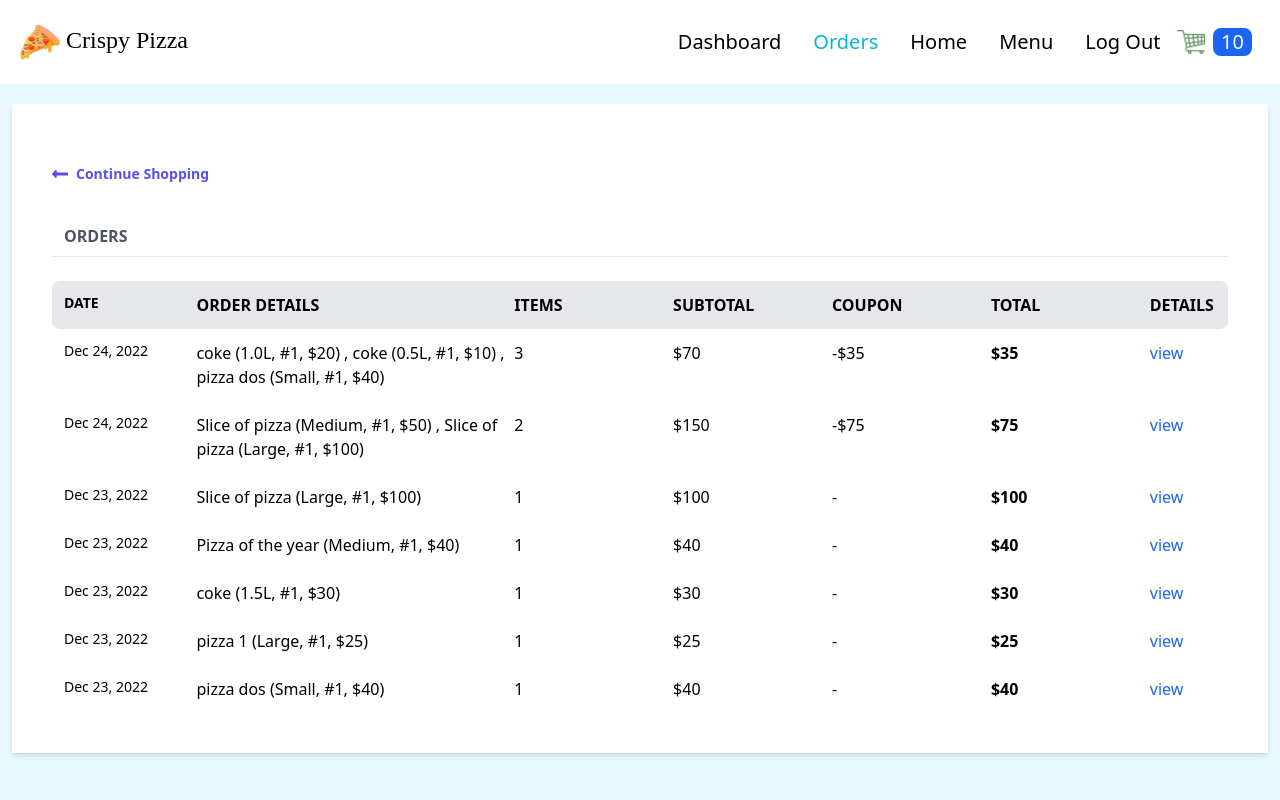
After one commit to notarious2/Django-Pizza-Delivery, a Django app: page /orders/ in a window 1280 px wide. The commit adds this page. Run offline with Django 4.2, Linux system fonts and the light colour scheme; a user stored in the database is signed in; data comes from the database, SQL or seed files in the repository; both versions use the stored data as it was after the commit.

Commit message:
added orders tracking for registered user, and active nav items highlighting

```diff
--- a/order/views.py
+++ b/order/views.py
@@ -220,6 +220,7 @@ def coupon_remove(request):
     return redirect('order:checkout')
 
 
+@require_POST
 def checkout(request):
     # pass stripe publishable key for checkout session
     stripe_publishable_key = settings.STRIPE_PUBLISHABLE_KEY
--- a/store/static/store/js/helpers.js
+++ b/store/static/store/js/helpers.js
@@ -23,7 +23,6 @@ function uuidv4() {
 }
 
 
-
 // gets device from the cookies
 let device = getCookie('device')
 // generates device id if there is none and adds it to cookies
--- a/store/static/store/src/styles.css
+++ b/store/static/store/src/styles.css
@@ -1216,12 +1196,8 @@ input:checked + .toggle-bg {
   margin-left: 0.5rem;
 }
 
-.ml-5 {
-  margin-left: 1.25rem;
-}
-
-.ml-6 {
-  margin-left: 1.5rem;
+.ml-3 {
+  margin-left: 0.75rem;
 }
 
 .block {
@@ -1348,44 +1316,76 @@ input:checked + .toggle-bg {
   width: 3.5rem;
 }
 
-.w-2 {
-  width: 0.5rem;
+.w-4\/5 {
+  width: 80%;
 }
 
 .w-1\/6 {
   width: 16.666667%;
 }
 
+.w-1\.5 {
+  width: 0.375rem;
+}
+
 .w-1 {
   width: 0.25rem;
 }
 
-.w-5 {
-  width: 1.25rem;
-}
-
 .w-6 {
   width: 1.5rem;
 }
 
-.w-7 {
-  width: 1.75rem;
-}
-
-.w-8 {
-  width: 2rem;
+.w-40 {
+  width: 10rem;
+}
+
+.w-1\/12 {
+  width: 8.333333%;
 }
 
 .flex-1 {
   flex: 1 1 0%;
 }
 
+.flex-initial {
+  flex: 0 1 auto;
+}
+
 .flex-shrink {
   flex-shrink: 1;
 }
 
 .flex-grow {
   flex-grow: 1;
+}
+
+.grow-0 {
+  flex-grow: 0;
+}
+
+.basis-1 {
+  flex-basis: 0.25rem;
+}
+
+.basis-3 {
+  flex-basis: 0.75rem;
+}
+
+.basis-2 {
+  flex-basis: 0.5rem;
+}
+
+.basis-6 {
+  flex-basis: 1.5rem;
+}
+
+.basis-5 {
+  flex-basis: 1.25rem;
+}
+
+.basis-7 {
+  flex-basis: 1.75rem;
 }
 
 .-translate-x-full {
@@ -1871,6 +1910,16 @@ input:checked + .toggle-bg {
 .text-red-600 {
   --tw-text-opacity: 1;
   color: rgb(224 36 36 / var(--tw-text-opacity));
+}
+
+.text-blue-400 {
+  --tw-text-opacity: 1;
+  color: rgb(118 169 250 / var(--tw-text-opacity));
+}
+
+.text-cyan-500 {
+  --tw-text-opacity: 1;
+  color: rgb(6 182 212 / var(--tw-text-opacity));
 }
 
 .opacity-0 {
--- a/store/templates/store/base.html
+++ b/store/templates/store/base.html
@@ -34,30 +34,41 @@
           </span>
         </a>
       </div>
-      <h2>{{user.is_superuser}} {{user.username}}</h2>
+      {% with request.resolver_match.url_name as url_name %}
       <ul class="flex ml-auto items-center">
         {% if user.is_superuser %}
-        <li class="text-xl mx-4 hover:text-cyan-500 duration-500">
+        <li
+          class="text-xl mx-4 hover:text-cyan-500 duration-500 {% if url_name == 'dashboard' %} text-cyan-500 {% endif %}"
+        >
           <a href="{% url 'store:dashboard' %}">Dashboard</a>
         </li>
-
+        {% endif %}
+        <!-- Display orders tab if user is authenticated -->
+        {% if user.is_authenticated %}
+        <li
+          class="text-xl mx-4 hover:text-cyan-500 duration-500 {% if url_name == 'my_orders' %} text-cyan-500 {% endif %}"
+        >
+          <a href="{% url 'users:my_orders' %}">Orders</a>
+        </li>
         {% endif %}
 
-        <li class="text-xl mx-4 hover:text-cyan-500 duration-500">
+        <li
+          class="text-xl mx-4 hover:text-cyan-500 duration-500 {% if url_name == 'products' %} text-cyan-500 {% endif %}"
+        >
           <a href="{% url 'store:products' %}">Home</a>
         </li>
         <li class="text-xl mx-4 hover:text-cyan-500 duration-500">
           <a href="">Menu</a>
         </li>
-        <li class="text-xl mx-4 hover:text-cyan-500 duration-500">
-          <a href="">Contact</a>
-        </li>
+
         {% if user.is_authenticated %}
         <li class="text-xl mx-4 hover:text-cyan-500 duration-500">
           <a href="{% url 'users:logout' %}">Log Out</a>
         </li>
         {% else %}
-        <li class="text-xl mx-4 hover:text-cyan-500 duration-500">
+        <li
+          class="text-xl mx-4 hover:text-cyan-500 duration-500 {% if url_name == 'login' %} text-cyan-500 {% endif %}"
+        >
           <a href="{% url 'users:login' %}">Log In</a>
         </li>
         {% endif %}
@@ -76,6 +87,7 @@
           </div>
         </li>
       </ul>
+      {% endwith %}
     </nav>
 
     {% block content %} {% endblock %}
--- a/tailwind.config.js
+++ b/tailwind.config.js
@@ -5,6 +5,7 @@ module.exports = {
     "store/templates/store/*.{html,js}",
     "./node_modules/flowbite/**/*.js",
     "order/templates/order/*.{html,js}",
+    "users/templates/users/*.{html,js}",
   ],
   theme: {
     extend: {
--- /dev/null
+++ b/users/templates/users/orders.html
@@ -0,0 +1,60 @@
+{% extends 'store/base.html' %} {% block content %}
+
+    <div class="flex flex-col shadow-md my-5 mx-3">
+      <div class="w-full bg-white px-10 py-10">
+        <a
+          href="{% url 'store:products' %}"
+          class="flex font-semibold text-indigo-600 text-sm my-5 w-1/4"
+        >
+          <svg
+            class="fill-current mr-2 text-indigo-600 w-4"
+            viewBox="0 0 448 512"
+          >
+            <path
+              d="M134.059 296H436c6.627 0 12-5.373 12-12v-56c0-6.627-5.373-12-12-12H134.059v-46.059c0-21.382-25.851-32.09-40.971-16.971L7.029 239.029c-9.373 9.373-9.373 24.569 0 33.941l86.059 86.059c15.119 15.119 40.971 4.411 40.971-16.971V296z"
+            />
+          </svg>
+          Continue Shopping
+        </a>
+        <div class="flex mt-10 mb-2">
+            <h3 class="font-bold ml-3 text-gray-600 text-md uppercase w-2/5">
+              Orders
+            </h3>
+        </div>
+            <hr>
+            <br>
+        <!-- Headings Start -->
+        <div class="flex font-semibold uppercase space-around bg-gray-200 rounded-lg p-3">
+            <div class="text-sm w-1/6">Date</div>
+            <div class="w-2/5">Order details</div>
+            <div class="w-1/5">Items</div>
+            <div class="w-1/5">Subtotal</div>
+            <div class="w-1/5">Coupon</div>
+            <div class="w-1/5">Total</div>
+            <div class="w-1/12">Details</div>
+        </div>
+        <!-- Headings End -->
+
+        {% for order in orders %}
+        <div class="flex space-around hover:bg-gray-100 rounded-lg p-3">
+          <div class="text-sm w-1/6">{{order.date_modified|date:"M d, Y" }}</div>
+          <div class="w-2/5">
+            {{order.display_items}}
+          </div>
+          <div class="w-1/5">{{order.get_cart_items}}</div>
+          <div class="w-1/5">${{order.get_cart_subtotal}}</div>
+          {% if order.coupon %}
+          <div class="w-1/5">-${{order.get_coupon_value}}</div>
+          {% else %}
+          <div class="w-1/5">-</div>
+           {% endif %}
+          <div class="w-1/5 font-semibold">${{order.get_cart_total}}</div>
+          <a class="w-1/12 text-blue-600" href="#">view</a>
+
+        </div>
+        {% endfor %}
+      </div>
+    </div>
+  </div>
+ {% endblock %}
+</div>
--- a/users/urls.py
+++ b/users/urls.py
@@ -8,4 +8,5 @@ urlpatterns = [
     path('register/', views.SignUpView.as_view(), name='register'),
     path('login/', views.MyLoginView.as_view(), name='login'),
     path('logout/', views.logout_view, name='logout'),
+    path('orders/', views.my_orders, name='my_orders'),
 ]
--- a/users/views.py
+++ b/users/views.py
@@ -5,7 +5,9 @@ from django.urls import reverse_lazy, reverse
 from django.http import HttpResponseRedirect
 from django.views.generic.edit import CreateView
 from django.contrib.auth import logout
+from django.contrib.auth.decorators import login_required
 from django.shortcuts import redirect
+from order.models import Order, OrderItem
 
 
 class SignUpView(CreateView):
@@ -30,4 +32,13 @@ def logout_view(request):
     logout(request)
     return redirect('store:products')
 
-# Create your views here.
+# displaying orders for authenticated user
+
+
+@login_required
+def my_orders(request):
+    customer = request.user.customer
+    # orders query set - list of orders
+    orders = Order.objects.filter(
+        customer=customer, complete=True).order_by('-date_modified')
+    return render(request, 'users/orders.html', context={'orders': orders})
```
Also changed, not shown: other parts of store/static/store/src/styles.css (+112 -45 lines), order/models.py (+19 -0 lines), order/templates/order/cart.html (+15 -7 lines), store/models.py (+5 -6 lines), db.sqlite3, store/static/store/images/checkmark.gif (deleted).
